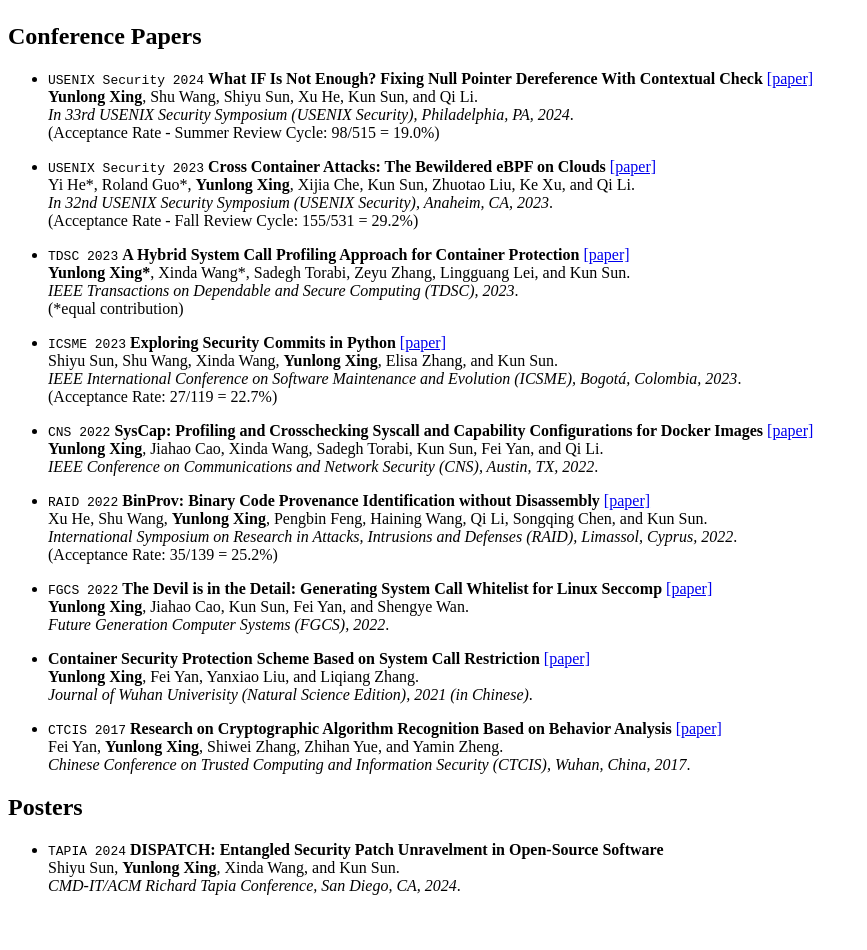
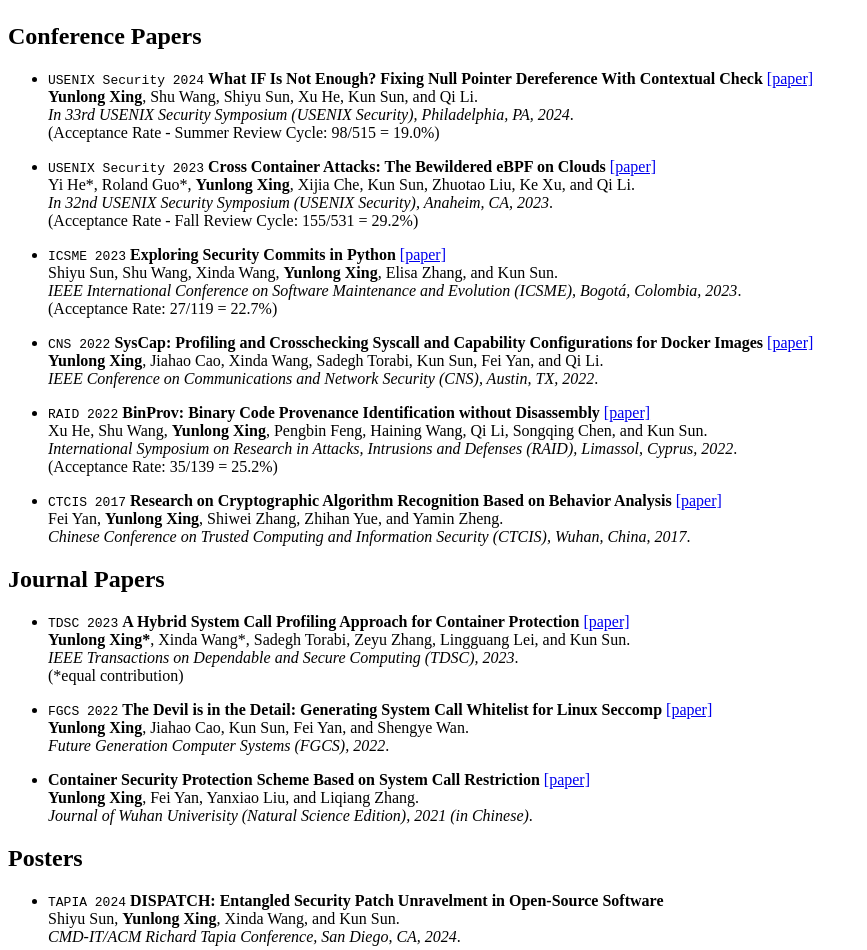
Before and after one commit to YunlongXing/yunlongxing.github.io, a Jekyll site: the page built from _pages/includes/pub.md, in a window 1280 px wide. Shown: the part 691-1641 px from the top of the page, without its empty margins (0-867 px from the left). Built offline with Jekyll 4.4.1, drawn with Linux system fonts in a browser that asks for light colours; our own code applies the rules of GitHub Pages for plain Markdown files; before the commit the page ends 1602 px from its top, so only the background shows below that; part of the change alters nothing that is shown.

Commit message:
Update pub.md

```diff
--- a/_pages/includes/pub.md
+++ b/_pages/includes/pub.md
@@ -9,11 +9,6 @@
 Yi He\*, Roland Guo\*, **Yunlong Xing**, Xijia Che, Kun Sun, Zhuotao Liu, Ke Xu, and Qi Li.<br>
 *In 32nd USENIX Security Symposium (USENIX Security), Anaheim, CA, 2023*.<br>
 (Acceptance Rate - Fall Review Cycle: 155/531 = 29.2%)
-
-- ``TDSC 2023`` **A Hybrid System Call Profiling Approach for Container Protection** [\[paper\]](https://ieeexplore.ieee.org/document/10105304)<br>
-**Yunlong Xing\***, Xinda Wang\*, Sadegh Torabi, Zeyu Zhang, Lingguang Lei, and Kun Sun.<br>
-*IEEE Transactions on Dependable and Secure Computing (TDSC), 2023*.<br>
-\(\*equal contribution\)
 
 - ``ICSME 2023`` **Exploring Security Commits in Python** [\[paper\]](/publications/icsme23_SCOPY.pdf)<br>
 Shiyu Sun, Shu Wang, Xinda Wang, **Yunlong Xing**, Elisa Zhang, and Kun Sun.<br>
@@ -29,6 +24,16 @@ Xu He, Shu Wang, **Yunlong Xing**, Pengbin Feng, Haining Wang, Qi Li, Songqing C
 *International Symposium on Research in Attacks, Intrusions and Defenses (RAID), Limassol, Cyprus, 2022*.<br>
 (Acceptance Rate: 35/139 = 25.2%)
 
+- ``CTCIS 2017`` **Research on Cryptographic Algorithm Recognition Based on Behavior Analysis** [\[paper\]](https://doi.org/10.1007/978-981-10-7080-8_25)<br>
+Fei Yan, **Yunlong Xing**, Shiwei Zhang, Zhihan Yue, and Yamin Zheng.<br>
+*Chinese Conference on Trusted Computing and Information Security (CTCIS), Wuhan, China, 2017*.
+
+## Journal Papers
+- ``TDSC 2023`` **A Hybrid System Call Profiling Approach for Container Protection** [\[paper\]](https://ieeexplore.ieee.org/document/10105304)<br>
+**Yunlong Xing\***, Xinda Wang\*, Sadegh Torabi, Zeyu Zhang, Lingguang Lei, and Kun Sun.<br>
+*IEEE Transactions on Dependable and Secure Computing (TDSC), 2023*.<br>
+\(\*equal contribution\)
+
 - ``FGCS 2022`` **The Devil is in the Detail: Generating System Call Whitelist for Linux Seccomp** [\[paper\]](/publications/fgcs22_Syscall.pdf)<br>
 **Yunlong Xing**, Jiahao Cao, Kun Sun, Fei Yan, and Shengye Wan.<br>
 *Future Generation Computer Systems (FGCS), 2022*.
@@ -37,10 +42,6 @@ Xu He, Shu Wang, **Yunlong Xing**, Pengbin Feng, Haining Wang, Qi Li, Songqing C
 **Yunlong Xing**, Fei Yan, Yanxiao Liu, and Liqiang Zhang.<br>
 *Journal of Wuhan Univerisity (Natural Science Edition), 2021 (in Chinese)*.
 
-- ``CTCIS 2017`` **Research on Cryptographic Algorithm Recognition Based on Behavior Analysis** [\[paper\]](https://doi.org/10.1007/978-981-10-7080-8_25)<br>
-Fei Yan, **Yunlong Xing**, Shiwei Zhang, Zhihan Yue, and Yamin Zheng.<br>
-*Chinese Conference on Trusted Computing and Information Security (CTCIS), Wuhan, China, 2017*.
-
 ## Posters
 - ``TAPIA 2024`` **DISPATCH: Entangled Security Patch Unravelment in Open-Source Software** <br>
 Shiyu Sun, **Yunlong Xing**, Xinda Wang, and Kun Sun. <br>
```
